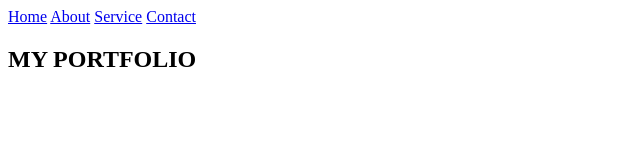
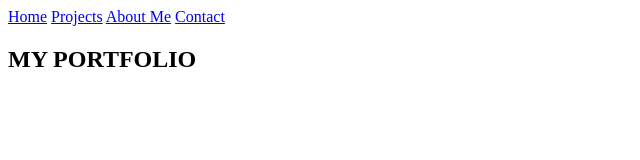
Before and after one commit to Kagadmodyaa/Portfolio_website, a plain HTML site: page index.html in a window 1280 px wide. Shown: the full height of the page, 0-640 px from the left. Drawn offline with Linux system fonts and the light colour scheme.

Commit message:
added new pages to portfolio-website

```diff
--- a/index.html
+++ b/index.html
@@ -9,8 +9,8 @@
 <body>
   <nav>
     <a href="./index.html">Home</a>
-    <a href="./projects.html">About</a>
-    <a href="./about_me.html">Service</a>
+    <a href="./projects.html">Projects</a>
+    <a href="./about_me.html">About Me</a>
     <a href="./contact.html">Contact</a>
     <h1>MY PORTFOLIO</h1>
   </nav>
```
